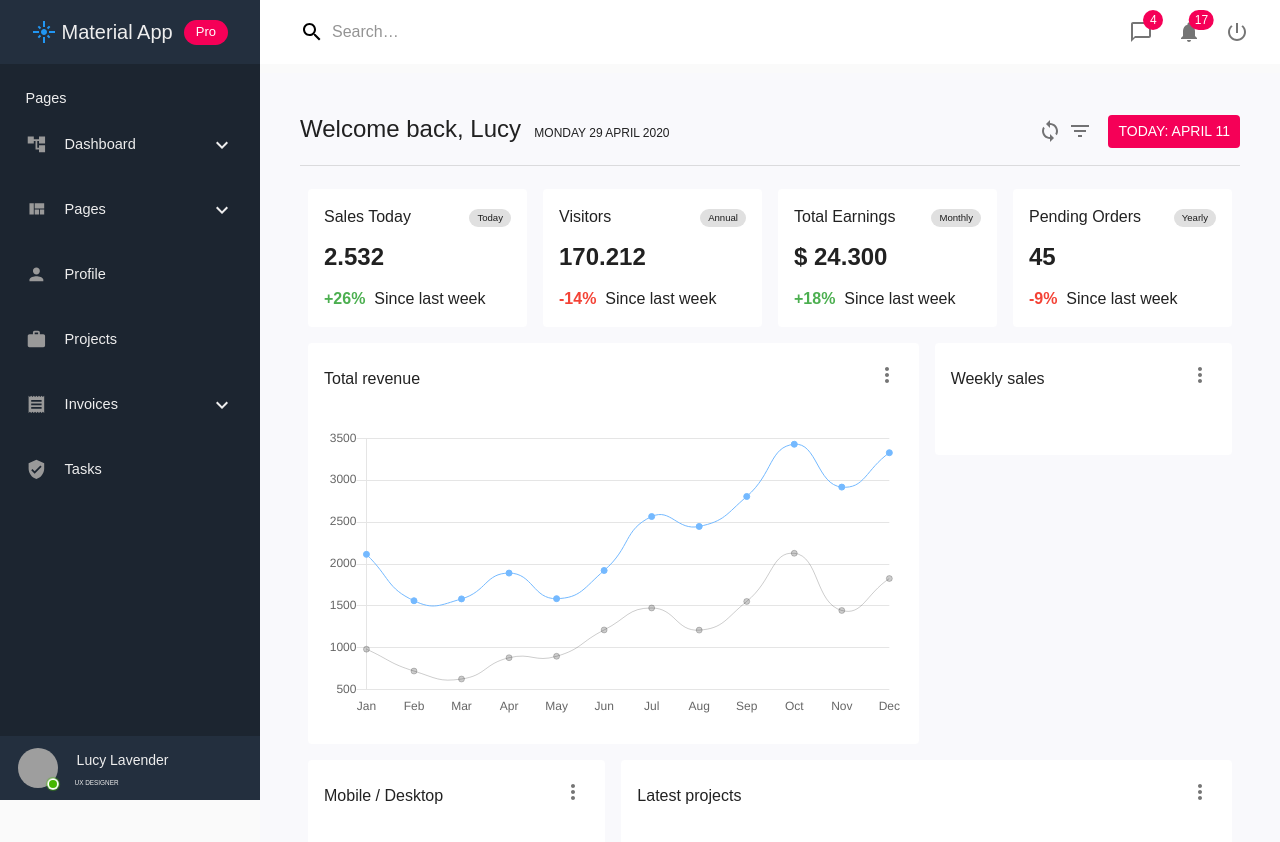
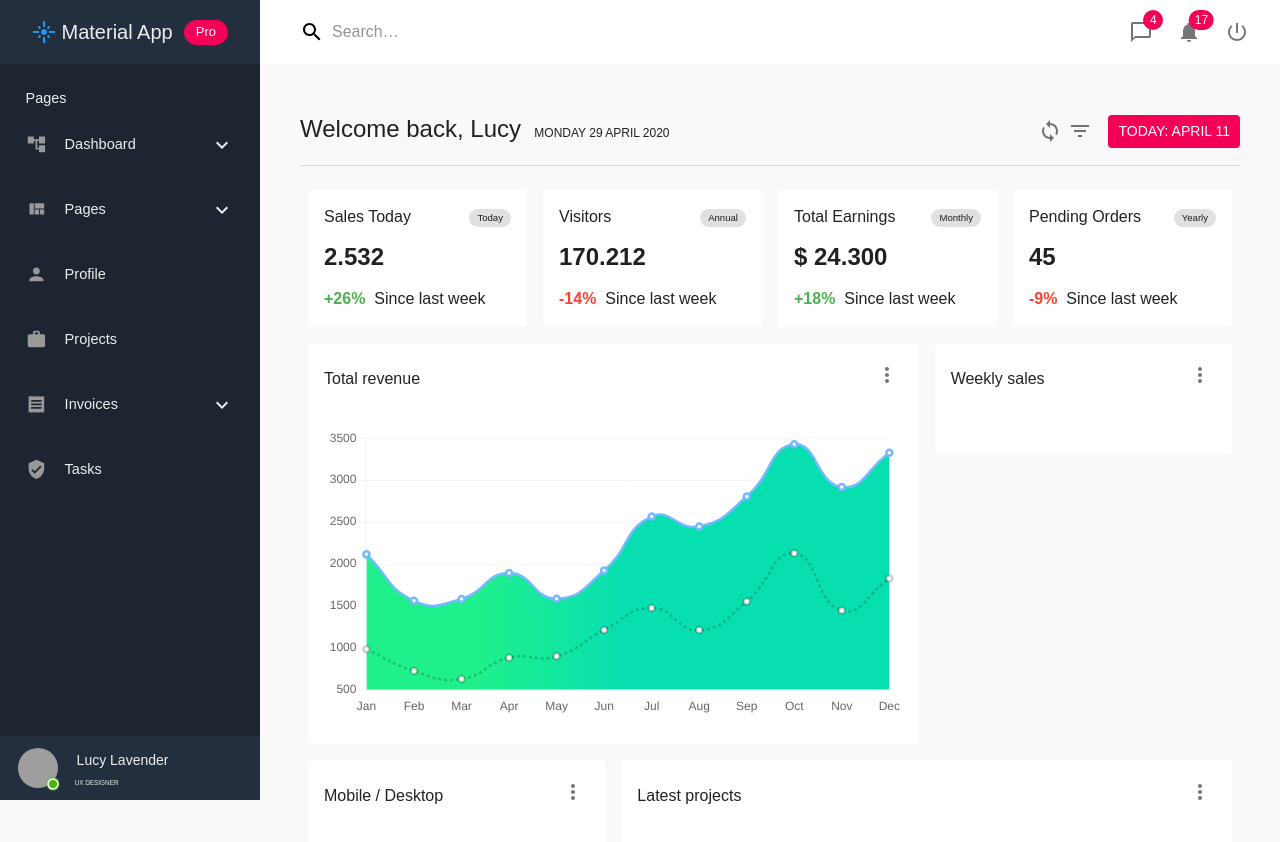
Before and after one commit to naldal/Material-Dashboard, a React (Create React App) app: page /#/ in a window 1280 px wide. Shown: the top 842 px of the page. After the commit the page ends 800 px from the top, so only its background shows below. Built offline with nearby package versions, Linux system fonts and the light colour scheme; grey boxes are pictures that could not be loaded; the HTML template or start-up script is replaced by a standard one.

Commit message:
add gradient

```diff
--- a/src/Components.js
+++ b/src/Components.js
@@ -15,7 +15,7 @@ const useStyles = makeStyles((theme)=>({
     root: {
         flexGrow: 1,
         overflow: "auto",
-        position: 'absolute',
+        position: 'fixed',
         top: '73px',
         left: '260px',
         width: `calc(100% - ${drawerWidth}px)`,
--- a/src/Default.jsx
+++ b/src/Default.jsx
@@ -10,15 +10,25 @@ import IconButton from "@material-ui/core/IconButton";
 import MoreVertIcon from '@material-ui/icons/MoreVert';
 import { Line } from 'react-chartjs-2';
 
-const doubleLineState = {
-    labels:['Jan','Feb','Mar','Apr','May','Jun','Jul','Aug','Sep','Oct','Nov','Dec'],
-        datasets:[
+const doubleLineState = (canvas) => {
+    const ctx = canvas.getContext("2d");
+    const gradient = ctx.createLinearGradient(0, 0 , 300 ,0);
+    gradient.addColorStop(0, '#20f08b');
+    gradient.addColorStop(0.5, '#20f08b');
+    gradient.addColorStop(1, '#07dfb1');
+
+    return {
+        labels: ['Jan', 'Feb', 'Mar', 'Apr', 'May', 'Jun', 'Jul', 'Aug', 'Sep', 'Oct', 'Nov', 'Dec'],
+        datasets: [
             {
-                fill: false,
+                fill: true,
+
                 lineTension: 0.5,
-                backgroundColor: 'rgba(116, 185, 255, 1.0)',
+                gradientFill: 'rgb(10,12,122)',
+                backgroundColor: gradient,
+                pointBackgroundColor: '#ffffff',
                 borderColor: 'rgb(116, 185, 255)',
-                borderWidth: 1,
+                borderWidth: 2.5,
                 data: [2115, 1562, 1584, 1892, 1587, 1923, 2566, 2448, 2805, 3428, 2917, 3327],
             },
             {
@@ -27,11 +37,17 @@ const doubleLineState = {
                 backgroundColor: 'rgba(0, 0, 0, 0.2)',
                 borderColor: 'rgba(0, 0, 0, 0.2)',
                 borderCapStyle: 'dotted',
-                borderWidth: 1,
+                borderWidth: 2.5,
+                pointBackgroundColor: '#ffffff',
+                borderDash: [3, 3],
                 data: [985, 724, 629, 883, 900, 1214, 1476, 1212, 1554, 2128, 1446, 1827],
             }
         ],
+    }
 }
+
+const canvas = document.createElement('canvas');
+const doubleLinearData = doubleLineState(canvas);
 
 const doubleLineOptions = {
     title: {
@@ -44,6 +60,11 @@ const doubleLineOptions = {
         xAxes: [{
             gridLines: {
                 display: false
+            }
+        }],
+        yAxes: [{
+            gridLines:{
+                lineWidth: 0.5
             }
         }]
     }
@@ -137,7 +158,7 @@ const Default = () => {
                         }/>
                         <CardContent>
                             <div>
-                                <Line data={doubleLineState} options={doubleLineOptions}/>
+                                <Line data={doubleLinearData} options={doubleLineOptions}/>
                             </div>
                         </CardContent>
                     </Card>
```
